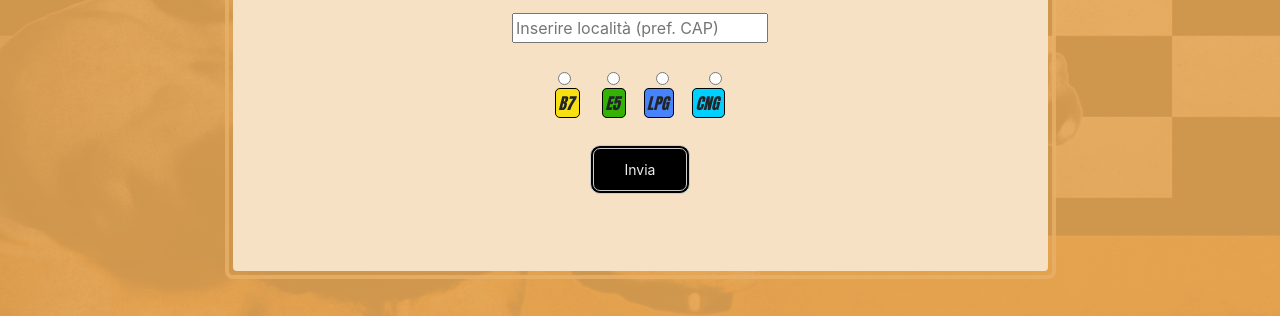
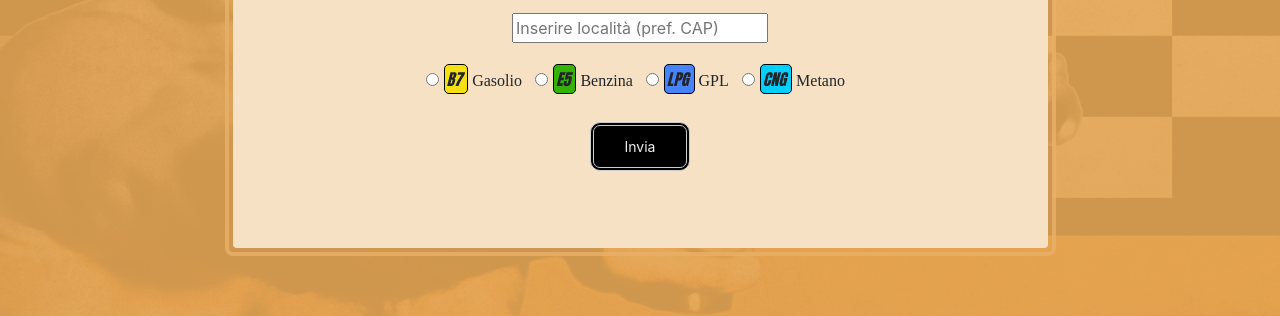
Before and after one commit to SoilSystem/travisbickle, a plain HTML site: page templates/tool2.html in a window 1280 px wide. Shown: the part 484-800 px from the top of the page. Drawn offline with Linux system fonts and the light colour scheme.

Commit message:
final version

```diff
--- a/templates/tool2.html
+++ b/templates/tool2.html
@@ -80,15 +80,15 @@
                      <form id="form" action = "tool3" method = "post" onsubmit="session()">
                         <p style="font-size:40px;font-family:Noto">Scegli la tua città e il tuo carburante.</p>
                         <input type="text" name="cap" placeholder="Inserire località (pref. CAP)" required><br><br>
-                        <input type="radio" id="b7" name="carburante" value="b7" required>&nbsp;&nbsp;&nbsp;&nbsp;&nbsp;&nbsp;&nbsp;
-                        <input type="radio" id="e5" name="carburante" value="e5" required>&nbsp;&nbsp;&nbsp;&nbsp;&nbsp;&nbsp;&nbsp;
-                        <input type="radio" id="lpg" name="carburante" value="lpg" required>&nbsp;&nbsp;&nbsp;&nbsp;&nbsp;&nbsp;&nbsp;&nbsp;
-                        <input type="radio" id="cng" name="carburante" value="cng" required><br>
-                        <span style="background-color:#f7e011" class="poi-item-fuel-type"><em>B7</em></span>&nbsp;&nbsp;&nbsp;&nbsp;
-                        <span style="background-color:#34b305" class="poi-item-fuel-type"><em>E5</em></span>&nbsp;&nbsp;&nbsp;
-                        <span style="background-color:#4783fc" class="poi-item-fuel-type"><em>LPG</em></span>&nbsp;&nbsp;&nbsp;
-                        <span style="background-color:#00d0ff" class="poi-item-fuel-type"><em>CNG</em></span>
-                        <br>
+                        <input type="radio" id="b7" name="carburante" value="b7" required>
+                        <label style="font-family:Futara" for="b7"><span style="background-color:#f7e011" class="poi-item-fuel-type"><em>B7</em></span> Gasolio</label>&nbsp;&nbsp;
+                        <input type="radio" id="e5" name="carburante" value="e5" required>
+                        <label style="font-family:Futara" for="e5"><span style="background-color:#34b305" class="poi-item-fuel-type"><em>E5</em></span> Benzina</label>&nbsp;&nbsp;
+                        <input style="font-family:Futara" type="radio" id="lpg" name="carburante" value="lpg" required>
+                        <label style="font-family:Futara" for="lpg"><span style="background-color:#4783fc" class="poi-item-fuel-type"><em>LPG</em></span> GPL</label>&nbsp;&nbsp;
+                        <input style="font-family:Futara" type="radio" id="cng" name="carburante" value="cng" required>
+                        <label style="font-family:Futara" for="cng"><span style="background-color:#00d0ff" class="poi-item-fuel-type"><em>CNG</em></span> Metano</label>&nbsp;&nbsp;
+                           <br>
                         <br>
                         <button type="submit"><span>Invia</span></button>
                      </form>
```
Also changed, not shown: templates/index.html (+1 -1 lines).
